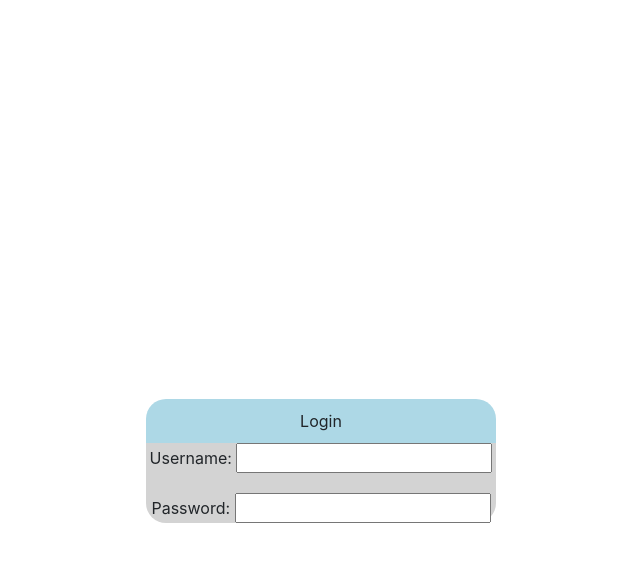
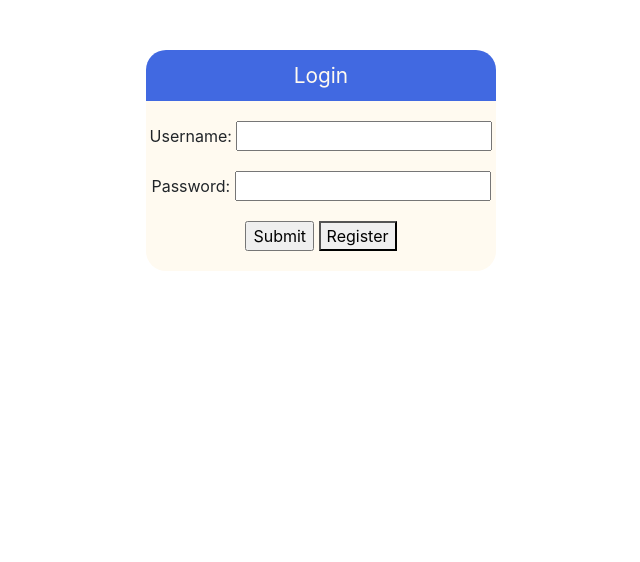
Before and after one commit to andrew-bbq/NodeJSUsers, a website: page public/index.html in a window 1280 px wide. Shown: the whole page, without its empty margins (319-959 px from the left). Drawn offline with nearby package versions, Linux system fonts and the light colour scheme.

Commit message:
Update css

```diff
--- a/public/included/style.css
+++ b/public/included/style.css
@@ -1,5 +1,5 @@
 .login {
-    margin-top:35%;
+    margin-top:50px;
 }
 
 .row-spacing-sm{
@@ -7,16 +7,26 @@
 }
 
 .row-padding-md {
-    padding: 35px 0px 0px 0px;
+    padding-top: 35px;
+}
+
+.row-padding-sm {
+    padding-top: 20px;
+}
+
+.padding-bottom-sm{
+    padding-bottom: 20px;
 }
 
 .login-header {
     padding: 10px 10px 10px 10px;
     border-radius: 20px 20px 0px 0px;
-    background-color: lightblue;
+    background-color: royalblue;
+    color: floralwhite;
+    font-size: 1.3em;
 }
 
 .login-body {
-    background-color: lightgray;
+    background-color: floralwhite;
     border-radius: 0px 0px 20px 20px;
 }
--- a/public/index.html
+++ b/public/index.html
@@ -20,11 +20,15 @@
                     Login
                 </div>
                 <div class="login-body">
-                    <div class="row-spacing-md">
+                    <div class="row-padding-sm">
                         Username: <input id="login" type="text"/>
                     </div>
                     <div class="row-spacing-sm">
                         Password: <input id="password" type="password"/>
+                    </div>
+                    <div class="row-spacing-sm padding-bottom-sm">
+                        <input type="submit" />
+                        <button onclick="register()">Register</button>
                     </div>
                 </div>
             </div>
```
Also changed, not shown: server.js (line endings or trailing spaces).
